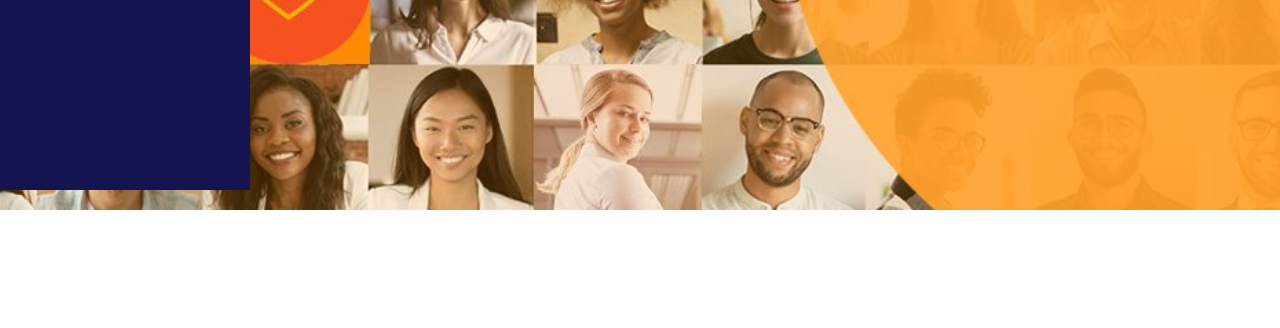
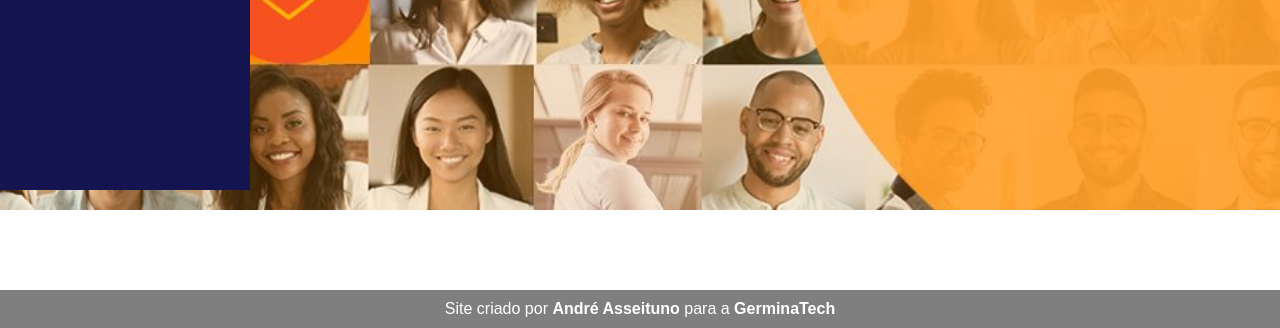
Before and after one commit to andreasseituno/Site_Swift, a plain HTML site: page index.html in a window 1280 px wide. Shown: the part 590-918 px from the top of the page. Before the commit the page ends 800 px from the top, so only its background shows below. Drawn offline with Linux system fonts and the light colour scheme.

Commit message:
adicionando marca d'água

```diff
--- a/index.html
+++ b/index.html
@@ -46,5 +46,30 @@
         </button>
       </nav>
     </aside>
+    <footer
+      style="
+        background-color: rgba(0, 0, 0, 0.5);
+        color: white;
+        text-align: center;
+        margin-top: 100px;
+        padding: 10px;
+        font-family: sans-serif;
+      "
+    >
+      Site criado por
+      <a
+        href="https://github.com/andreasseituno"
+        target="_blank"
+        style="text-decoration: none; color: white; font-weight: bolder"
+        >André Asseituno</a
+      >
+      para a
+      <a
+        href="https://github.com/germinatech"
+        target="_blank"
+        style="text-decoration: none; color: white; font-weight: bolder"
+        >GerminaTech</a
+      >
+    </footer>
   </body>
 </html>
```
